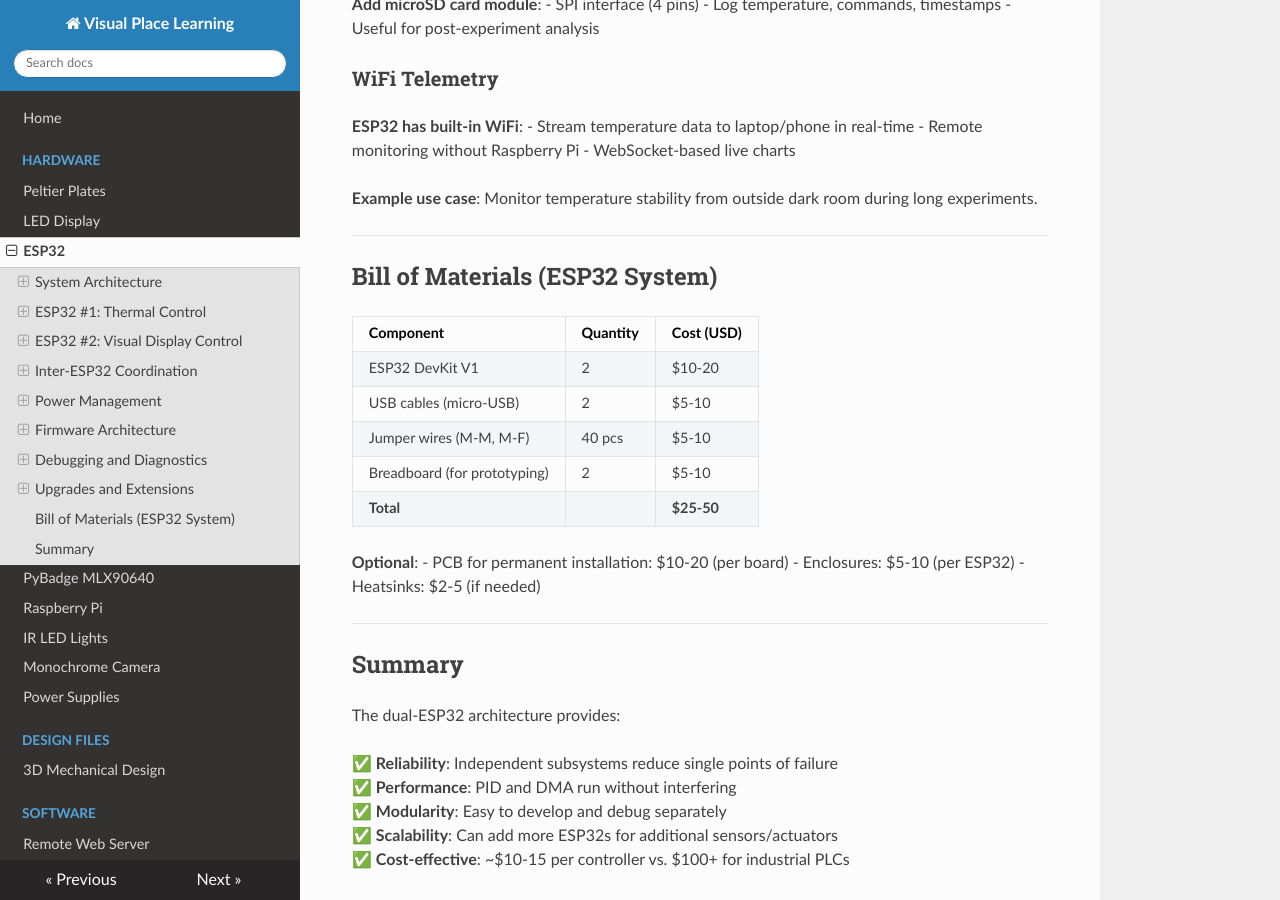
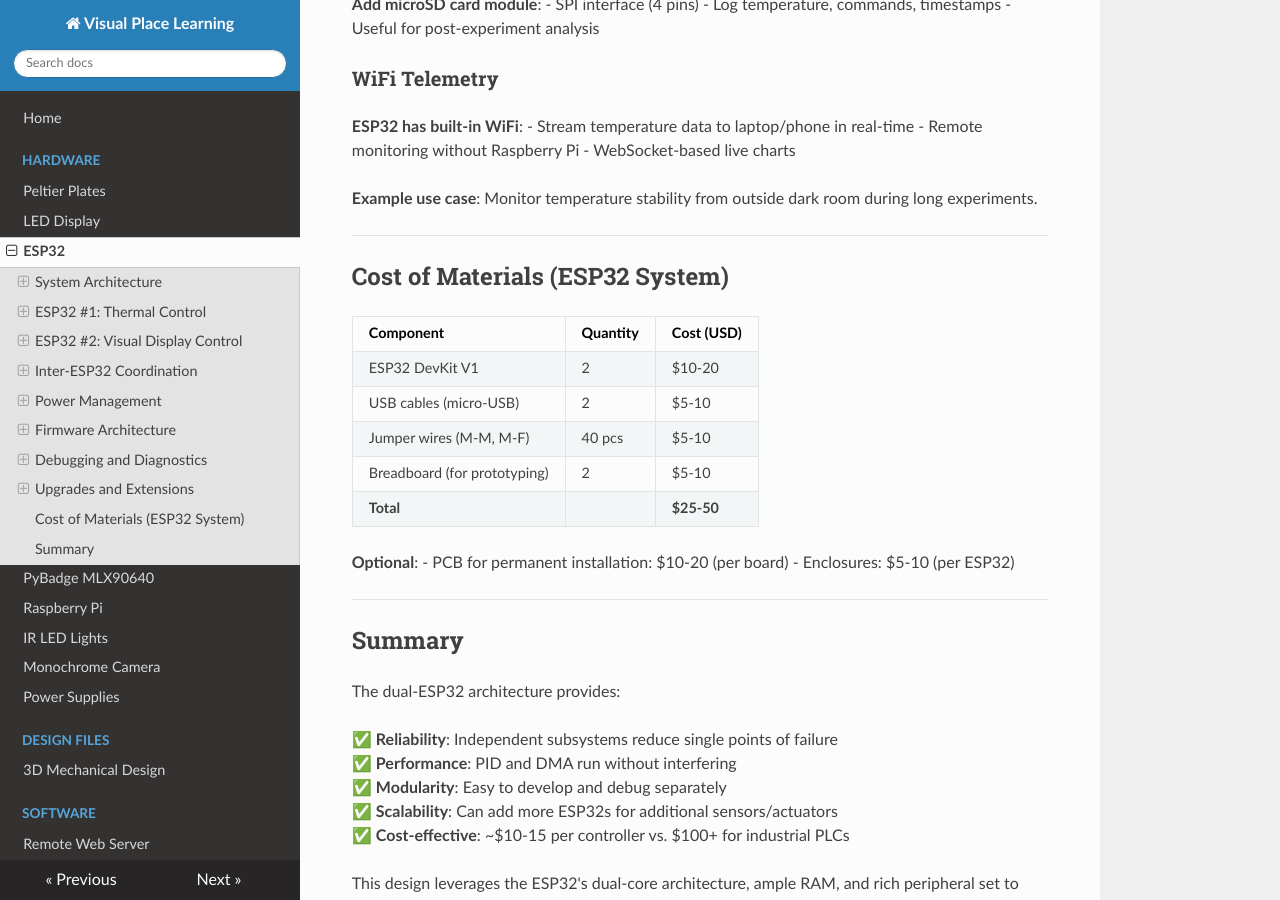
Before and after one commit to ajadismail2/Visual-place-learning, an MkDocs documentation site: the page built from docs/hardware/esp32.md, in a window 1280 px wide and 900 px high, scrolled down 9047 px. Built offline with MkDocs 1.6.1, drawn with Linux system fonts in a browser that asks for light colours; nearby versions of some CDN libraries; some of the changed lines change nothing that is shown.

Commit message:
Update esp32.md

```diff
--- a/docs/hardware/esp32.md
+++ b/docs/hardware/esp32.md
@@ -2,7 +2,7 @@
 
 The arena uses two ESP32 microcontrollers to manage thermal control and visual display independently. This distributed control architecture provides modularity, real-time performance, and simplified debugging compared to a single-controller approach.
 
-![ESP32 System Architecture](images/esp32_system_diagram.jpg)
+![ESP32 System Architecture](images/raspberry_pi_connections.jpg)
 *Dual ESP32 architecture: Thermal Controller + Display Controller*
 
 ---
@@ -26,7 +26,7 @@
 
 ### Responsibilities
 
-![Thermal Control ESP32](images/esp32_thermal_block_diagram.jpg)
+![Thermal Control ESP32](images/schematic.jpg)
 *Thermal controller connections and data flow*
 
 **Primary functions**:
@@ -123,7 +123,7 @@
 
 ### Responsibilities
 
-![Display Control ESP32](images/esp32_display_block_diagram.jpg)
+![Display Control ESP32](images/LED.jpg)
 *Display controller managing 8 LED panels via HUB75 interface*
 
 **Primary functions**:
@@ -444,7 +444,7 @@
 
 ---
 
-## Bill of Materials (ESP32 System)
+## Cost of Materials (ESP32 System)
 
 | Component | Quantity | Cost (USD) |
 |-----------|----------|------------|
@@ -457,7 +457,6 @@
 **Optional**:
 - PCB for permanent installation: $10-20 (per board)
 - Enclosures: $5-10 (per ESP32)
-- Heatsinks: $2-5 (if needed)
 
 ---
 
```
